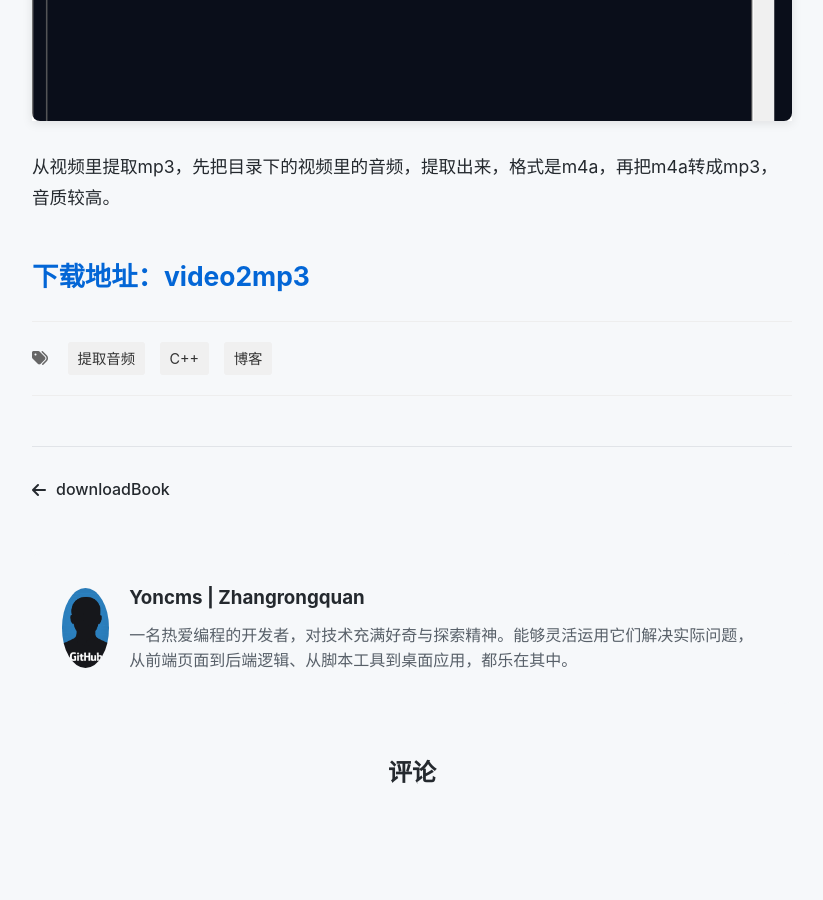
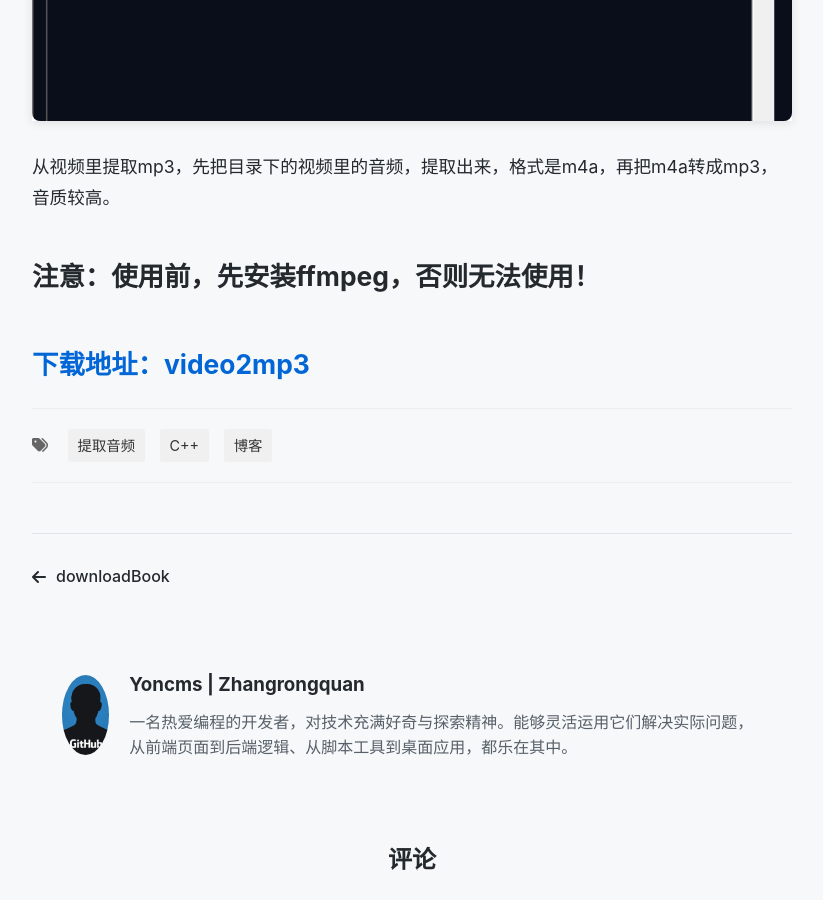
Before and after one commit to Yoncms/yoncms.github.io, a Jekyll site: the page built from _posts/2026-08-19-video-to-mp3.md, in a window 1280 px wide and 900 px high, scrolled down 678 px. Shown: the whole window, without its empty margins (228-1051 px from the left). Built offline with Jekyll 4.4.1, drawn with Linux system fonts in a browser that asks for light colours; comment, search, counter and statistics services are not loaded.

Commit message:
Update 2026-08-19-video-to-mp3.md

```diff
--- a/_posts/2026-08-19-video-to-mp3.md
+++ b/_posts/2026-08-19-video-to-mp3.md
@@ -8,5 +8,6 @@ featured_image: /assets/images/article49.jpg
 ---
 从视频里提取mp3，先把目录下的视频里的音频，提取出来，格式是m4a，再把m4a转<!--more-->成mp3，音质较高。<!--more-->
 
+## 注意：使用前，先安装ffmpeg，否则无法使用！
 
 ## <a style="text-decoration:none" href="https://github.com/Yoncms/video2mp3">下载地址：video2mp3</a>
```
